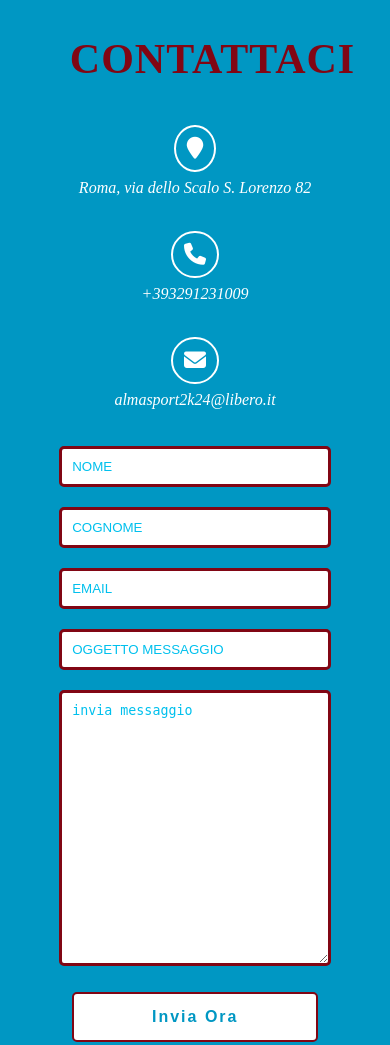
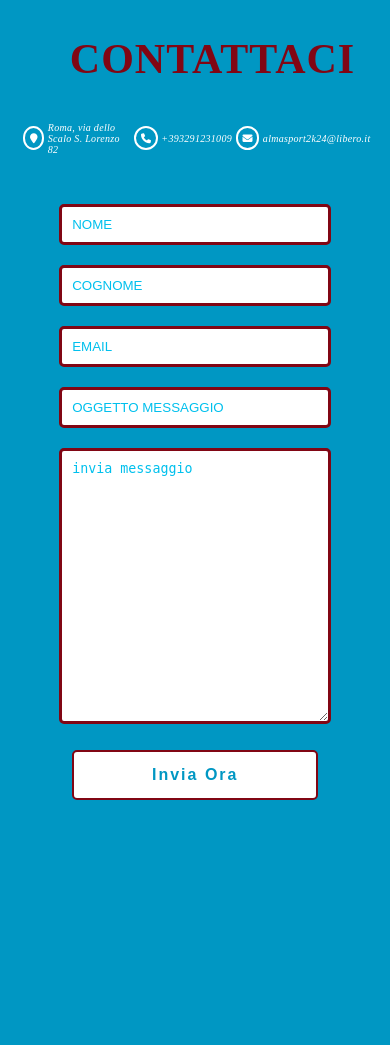
Before and after one commit to Edroedro/AlmaSport, a PHP site: page /contatta.php in a window 390 px wide. After the commit the page ends 800 px from the top, so only its background shows below. Run offline with PHP 8.4, Linux system fonts and the light colour scheme.

Commit message:
Add files via upload

```diff
--- a/Contatti/styles/contatta.css
+++ b/Contatti/styles/contatta.css
@@ -18,13 +18,8 @@ margin:auto;
 overflow: hidden;
 
 }
-span.form-info{
-    display:flex;
-    justify-items: center;
-    text-align: center;
-    width: 250px;
 
-}
+
 .container h2{
     align-items: center;
     font-size: 42px;
@@ -64,14 +59,24 @@ font-size: 24px;
 
 
 }
+span.form-info{
+    display:flex;
+    justify-items: center;
+    text-align: center;
+    width: 250px;
+    font-size: 16px;
+    font-style: italic;
+    color:white;
+    justify-content: center;
 
+}
 
 .contact-form i.fa{
 
 font-size: 22px;
-padding: 3%;
+padding: 2%;
 background-color: none;
-margin:2%;
+margin:1%;
 border-radius: 80%;
 cursor: pointer;
 border:2px solid;
@@ -97,15 +102,7 @@ color:#810614;
 }
 
 
-.form-info{
 
-font-size: 16px;
-font-style: italic;
-color:white;
-justify-content: center;
-
-
-}
 
 input{
 
@@ -211,12 +208,6 @@ a.button:hover{
 /* media queries */
 
 @media(max-width:768px){
-    span.form-info{
-        text-align: center;
-        display: block;
-        justify-content: center;
-        width: 100%;
-    }
 
     #contact-section .contact-form{
 
@@ -229,9 +220,59 @@ a.button:hover{
 
         width:70%;
     }
+    .wrapper{
+        display: flex;
+        align-items:center;
+        margin-block: 10vw;
+    }
+
+    span.form-info{
+        font-size: 1rem;
+    }
     .backbtn{
         margin-right: 0%;
     }
+    a.button{
+        display: inline;
+        margin-right: 0;
+    }
+    span.form-info{
+        display:flex;
+        justify-content: start;
+        text-align: start;
+        width: auto;
+        font-size: 14px;
+        font-style: italic;
+        color:white;
+        letter-spacing: 0.5px;
 
+    }
+
+    .contact-form i.fa{
+
+    font-size: 16px;
+    padding: 2%;
+    background-color: none;
+    margin:1%;
+    border-radius: 80%;
+    cursor: pointer;
+    border:2px solid;
+    color:white;
+
+    }
+    input.submit{
+        margin-bottom:7vh;
+    }
 
 }
+@media (max-width:500px){
+    span.form-info{
+        font-size:10px;
+        letter-spacing: 0.3px;
+    }
+    .contact-form i.fa{
+        font-size: 10px;
+        padding:1.4%;
+        margin:1%;
+    }
+}
```
